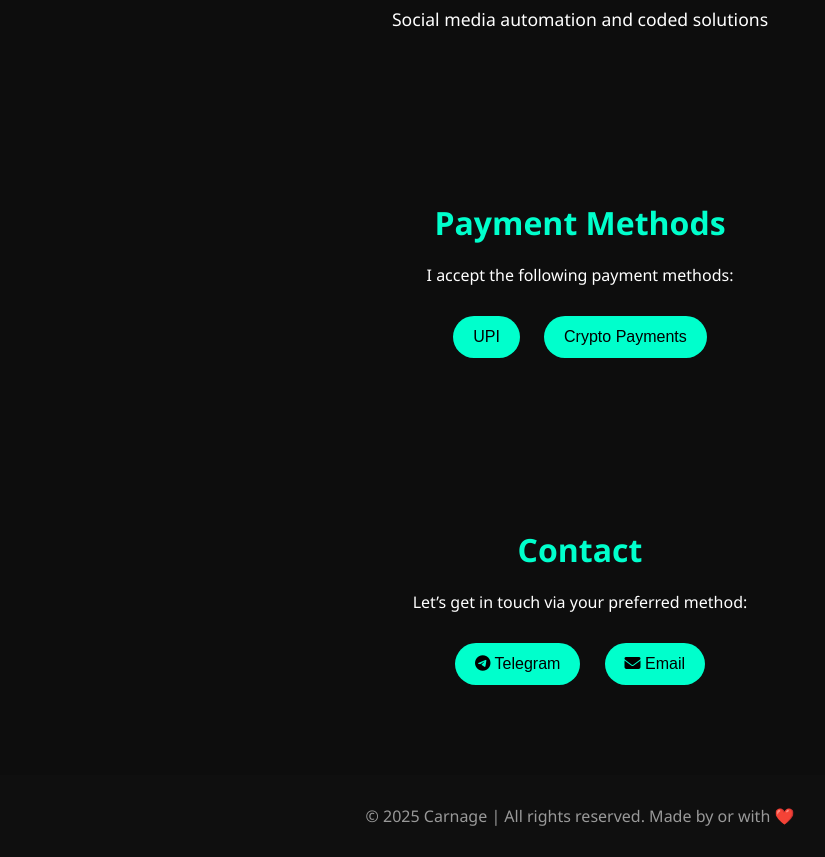
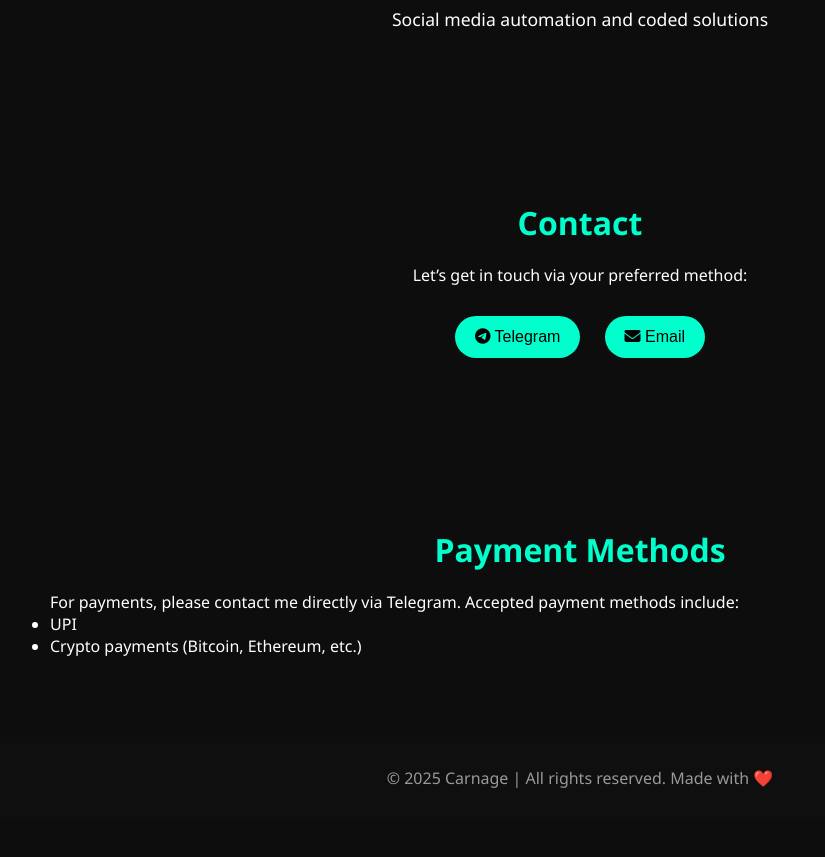
Before and after one commit to frcarnage/carnage, a plain HTML site: page index.html in a window 1280 px wide. Shown: the part 1365-2222 px from the top of the page, without its empty margins (60-885 px from the left). After the commit the page ends 2184 px from the top, so only its background shows below. Drawn offline with nearby package versions, Linux system fonts and the light colour scheme.

Commit message:
Update index.html

```diff
--- a/index.html
+++ b/index.html
@@ -33,9 +33,9 @@
       color: #fff;
     }
     @keyframes floatIcons {
-      0% { transform: translateY(0); }
-      50% { transform: translateY(-20px); }
-      100% { transform: translateY(0); }
+      0% { transform: translateY(0);}
+      50% { transform: translateY(-20px);}
+      100% { transform: translateY(0);}
     }
     nav {
       position: fixed;
@@ -111,13 +111,13 @@
       margin: 10px 0;
       font-size: 1.1rem;
     }
-    .contact, .payment-methods {
+    .contact {
       text-align: center;
     }
-    .contact .buttons, .payment-methods .methods {
+    .contact .buttons {
       margin-top: 20px;
     }
-    .contact .btn, .payment-methods .btn {
+    .contact .btn {
       margin: 10px;
       padding: 12px 20px;
       font-size: 1rem;
@@ -128,8 +128,11 @@
       cursor: pointer;
       transition: 0.3s;
     }
-    .contact .btn:hover, .payment-methods .btn:hover {
+    .contact .btn:hover {
       background: #00b38f;
+    }
+    .hidden-link {
+      display: none;
     }
     footer {
       text-align: center;
@@ -165,7 +168,6 @@
     <ul>
       <li><a href="#about">About</a></li>
       <li><a href="#services">Services</a></li>
-      <li><a href="#payment-methods">Payment Methods</a></li>
       <li><a href="#contact">Contact</a></li>
     </ul>
   </nav>
@@ -193,15 +195,6 @@
     </ul>
   </section>
 
-  <section class="payment-methods" id="payment-methods" data-aos="fade-up">
-    <h3 class="section-title">Payment Methods</h3>
-    <p>I accept the following payment methods:</p>
-    <div class="methods">
-      <button class="btn">UPI</button>
-      <button class="btn">Crypto Payments</button>
-    </div>
-  </section>
-
   <section class="contact" id="contact" data-aos="fade-up">
     <h3 class="section-title">Contact</h3>
     <p>Let’s get in touch via your preferred method:</p>
@@ -215,8 +208,17 @@
     </div>
   </section>
 
+  <section class="payment-methods" id="payment-methods" data-aos="fade-up">
+    <h3 class="section-title">Payment Methods</h3>
+    <p>For payments, please contact me directly via Telegram. Accepted payment methods include:</p>
+    <ul>
+      <li>UPI</li>
+      <li>Crypto payments (Bitcoin, Ethereum, etc.)</li>
+    </ul>
+  </section>
+
   <footer>
-    <p>&copy; 2025 Carnage | All rights reserved. Made by or with ❤️</p>
+    <p>&copy; 2025 Carnage | All rights reserved. Made  with ❤️</p>
   </footer>
 
   <script>
@@ -226,6 +228,14 @@
       backSpeed: 40,
       loop: true,
     });
+
+    // Disable Right-Click and Inspect Element
+    document.addEventListener('contextmenu', (e) => e.preventDefault());
+    document.addEventListener('keydown', (e) => {
+      if (e.key === "F12" || e.ctrlKey && e.key === "U") {
+        e.preventDefault();
+      }
+    });
   </script>
 
   <script src="https://unpkg.com/aos@2.3.1/dist/aos.js"></script>
```
